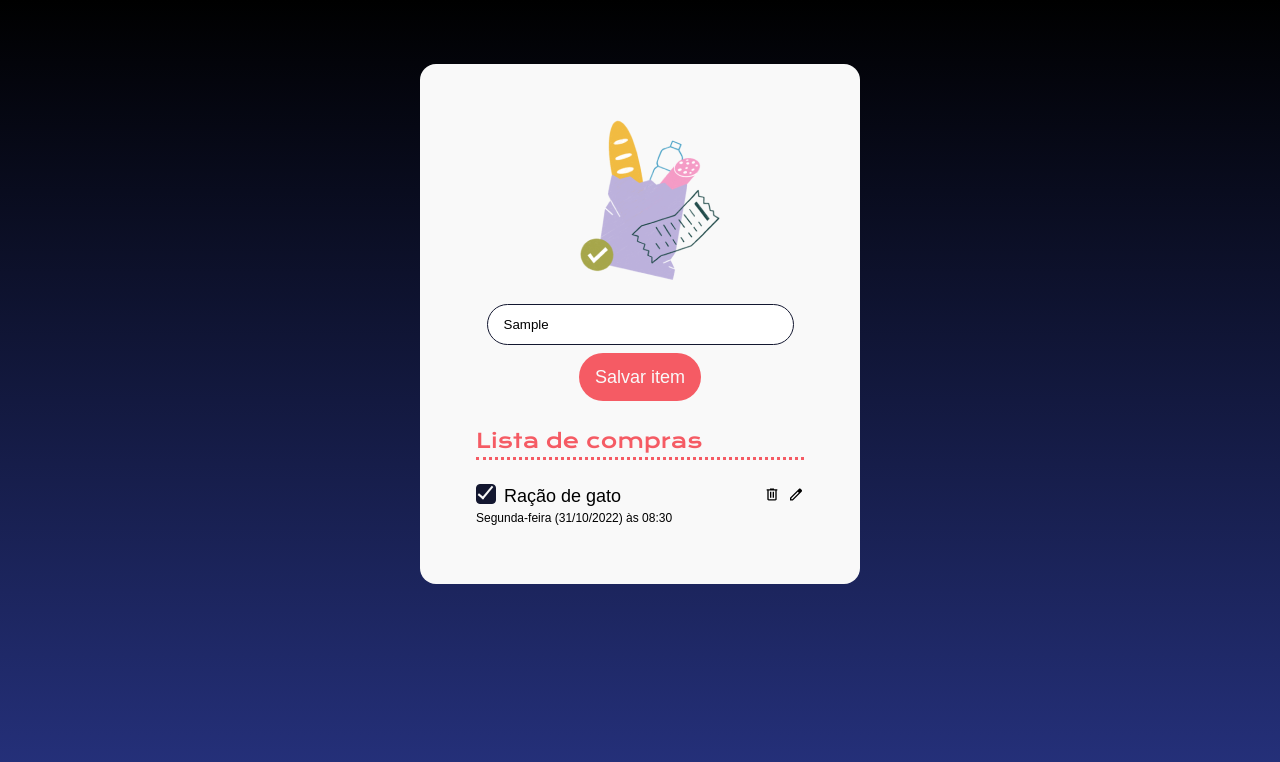
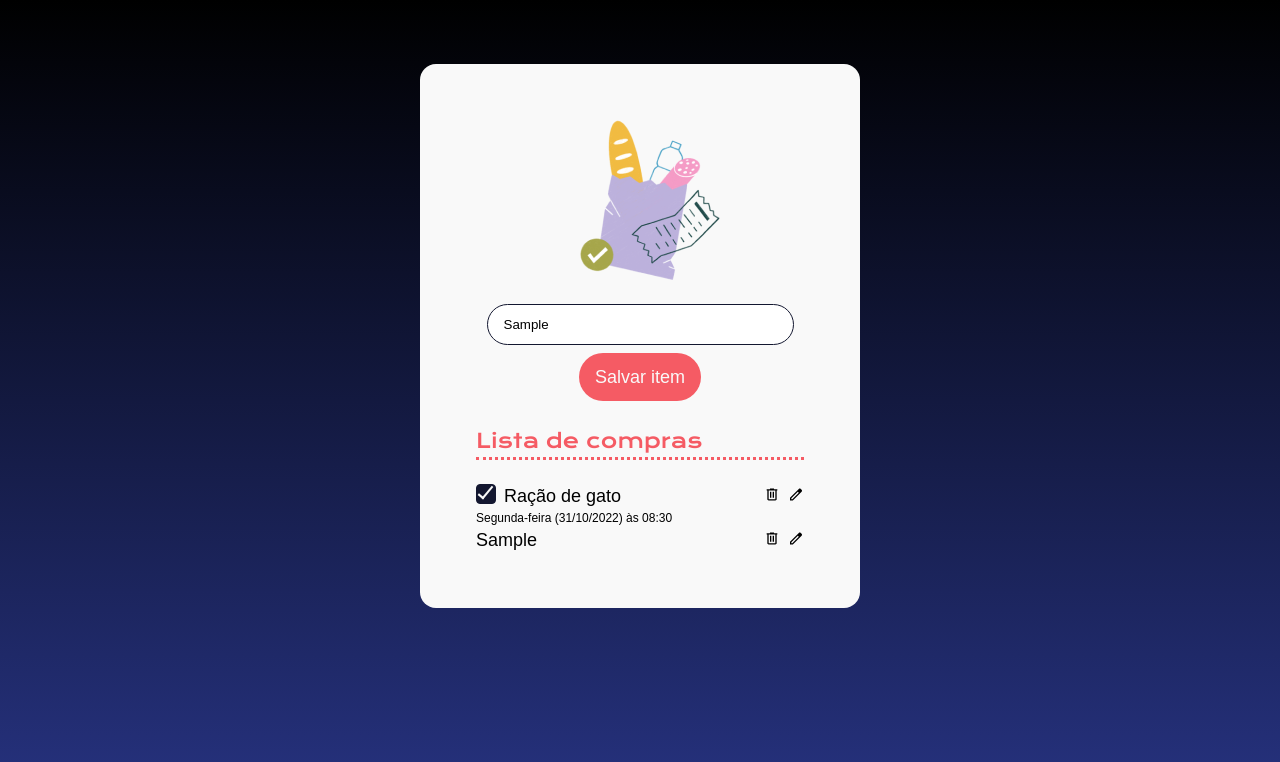
Before and after one commit to LetMzDev/0021-JavaScript-para-Web, a plain HTML site: page index.html in a window 1280 px wide. Both pictures are taken after typing "Sample" into the empty fields and a click on the button "Salvar item". Drawn offline with nearby package versions, Linux system fonts and the light colour scheme; a web font is replaced by a local one.

Commit message:
10. Add item na lista - manipulação de DOM

```diff
--- a/index.html
+++ b/index.html
@@ -28,7 +28,7 @@
 			<h2>Lista de compras</h2>
 			<hr>
 
-			<ul>
+			<ul id = "lista-de-compras">
 				<li>
 					<div class = "lista-item-container">
 						<div>
--- a/js/scripts.js
+++ b/js/scripts.js
@@ -1,10 +1,46 @@
 const item = document.getElementById ( "input-item" );
 const botao_Salvar_Item = document.getElementById ( "adicionar-item" );
+const lista_De_Compras = document.getElementById ( "lista-de-compras" );
 
 botao_Salvar_Item.addEventListener ( "click", Adicionar_Item );
 
 function Adicionar_Item ( evento )
 {
 	evento.preventDefault();
-	console.log ("ENTROu NA FUNÇÂO");
+
+	const item_Da_Lista = document.createElement ( "li" ); // Criando elemento li
+	const container_Item_Lista = document.createElement ( "div" ); // Criando elemento li
+	container_Item_Lista.classList.add ( "lista-item-container" ); // Add a class para a div
+
+	const container_Nome_Do_Item =  document.createElement ( "div" );
+	const nome_Do_Item = document.createElement ( "p" );
+	nome_Do_Item.innerText = item.value;	// Recebe o valor do campo de digitação
+	container_Nome_Do_Item.appendChild ( nome_Do_Item );
+
+	const container_Botoes = document.createElement ( "div" );
+	const botao_Remover = document.createElement ( "button" );	// Criando o botão remover
+	botao_Remover.classList.add ( "item-lista-button" );
+
+	const imagem_Remover = document.createElement ( "img" );
+	imagem_Remover.src = "./img/delete.svg";
+	imagem_Remover.alt = "Remover";
+
+	botao_Remover.appendChild ( imagem_Remover );
+	container_Botoes.appendChild (botao_Remover );
+
+	const botao_Editar = document.createElement ( "button" ); // Criando o botão editar
+	botao_Editar.classList.add ( "item-lista-button" );
+
+	const imagem_Editar = document.createElement ( "img" );
+	imagem_Editar.src = "./img/edit.svg";
+	imagem_Editar.alt = "Editar";
+
+	botao_Editar.appendChild ( imagem_Editar );
+	container_Botoes.appendChild ( botao_Editar );
+
+	container_Item_Lista.appendChild ( container_Nome_Do_Item );
+	container_Item_Lista.appendChild ( container_Botoes );
+	item_Da_Lista.appendChild ( container_Item_Lista ); // Coloca a div dentro do li
+
+	lista_De_Compras.appendChild ( item_Da_Lista );
 }
```
